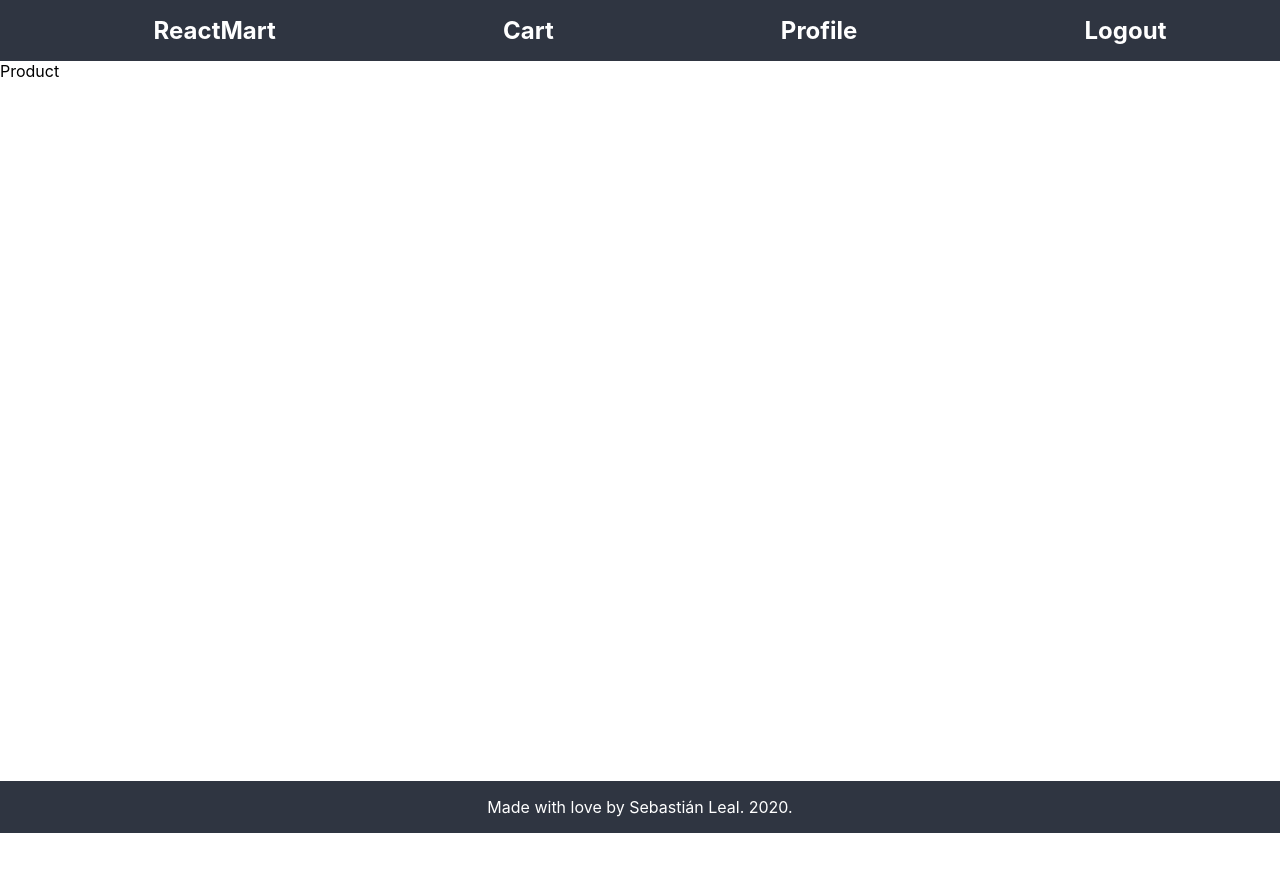
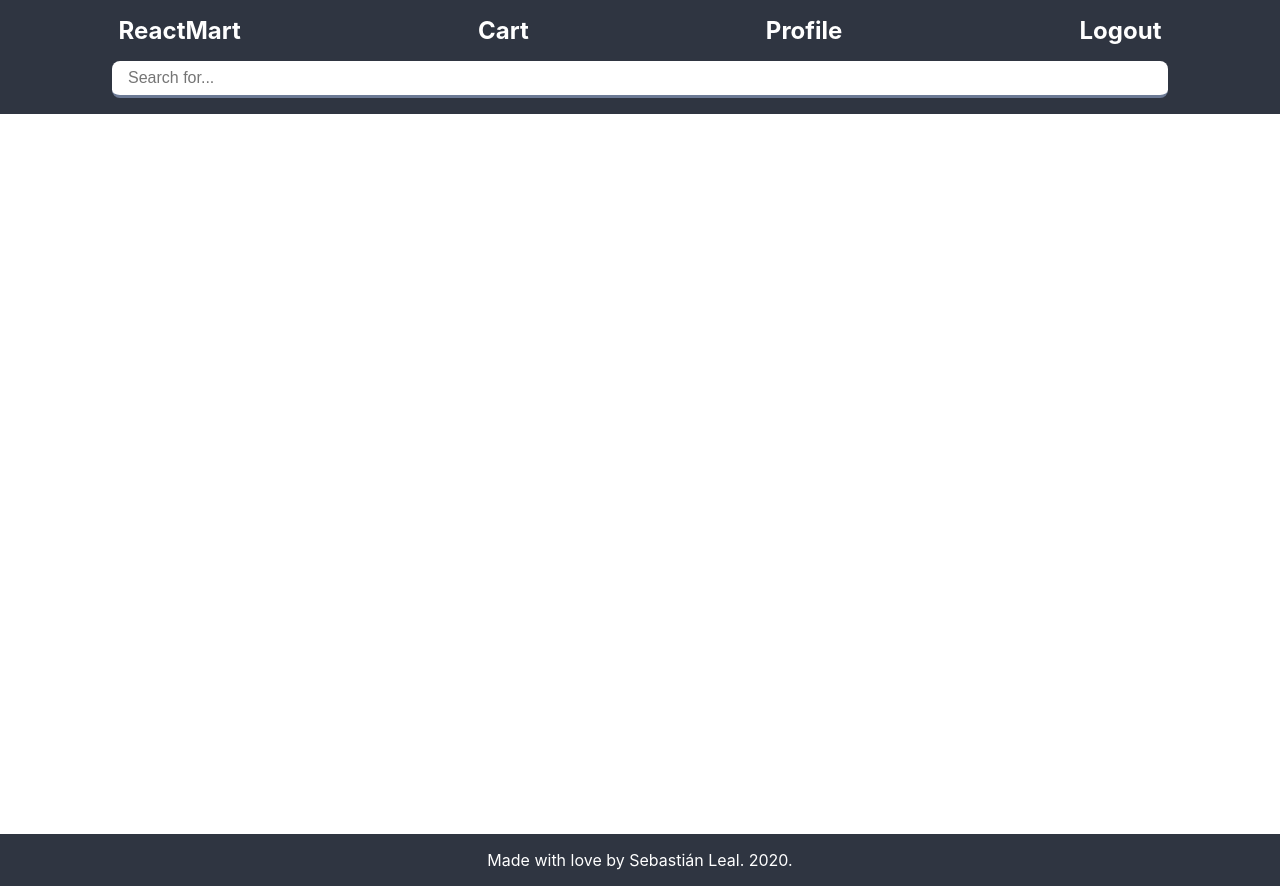
Before and after one commit to achilleleal/ecommerce-site, a React (Create React App) app: page / in a window 1280 px wide. Before the commit the page ends 833 px from the top, so only its background shows below. Built offline with nearby package versions, Linux system fonts and the light colour scheme.

Commit message:
created Searchbar

```diff
--- a/src/components/App.jsx
+++ b/src/components/App.jsx
@@ -1,11 +1,30 @@
-import React from 'react';
+import React, { useState, useEffect } from 'react';
 import Layout from "./Layout";
+import Home from './Home'
 import ProductPage from './ProductPage';
 
 function App() {
+
+  const [route, setRoute] = useState('home');
+
+  const [search, setSearch] = useState('')
+  // Clear searchbar on route change
+  useEffect(() => {
+    setSearch('')
+  }, [route])
+
   return (
-    <Layout>
-      <ProductPage />
+    <Layout setRoute={setRoute} setSearch={setSearch}>
+    {/* {route === 'home'
+      ? <Home  />
+     :(route === 'product'
+        ? <ProductPage/>
+     :(route === 'cart'
+        ? <Cart />
+        : <Profile />
+          )
+        )
+    } */}
     </Layout>
   );
 }
--- /dev/null
+++ b/src/components/Home.jsx
@@ -0,0 +1,10 @@
+import React from 'react';
+
+export default function Home() {
+
+    return (
+        <>
+            Home
+        </>
+    )
+}
--- a/src/components/Layout.jsx
+++ b/src/components/Layout.jsx
@@ -1,4 +1,5 @@
 import React from 'react'
+import Searchbar from './Searchbar';
 
 const Link = ({ to, onClick, image }) => {
     return (
@@ -9,7 +10,8 @@ const Link = ({ to, onClick, image }) => {
     );
 }
 
-export default function Layout({ children, setRoute, logout }) {
+export default function Layout({ children, setSearch, setRoute, logout }) {
+
     return (
         <>
             <header>
@@ -18,17 +20,17 @@ export default function Layout({ children, setRoute, logout }) {
                         <Link
                           to="ReactMart"
                           image=""
-                          onClick={() => setRoute()}
+                          onClick={() => setRoute('home')}
                         />
                         <Link
                           to="Cart"
                           image=""
-                          onClick={() => setRoute()}
+                          onClick={() => setRoute('cart')}
                         />
                         <Link
                           to="Profile"
                           image=""
-                          onClick={() => setRoute()}
+                          onClick={() => setRoute('profile')}
                         />
                         <Link
                           to="Logout"
@@ -37,6 +39,7 @@ export default function Layout({ children, setRoute, logout }) {
                         />
                     </ul>
                 </nav>
+                <Searchbar setSearch={setSearch} />
             </header>
             <main>
                 {children}
--- /dev/null
+++ b/src/components/Searchbar.jsx
@@ -0,0 +1,13 @@
+import React from 'react'
+
+export default function SearchBox({ setSearch }) {
+    return (
+        <>
+            <input type="text"
+              onChange={(e) => setSearch(e.target.value)}
+              className="search-bar"
+              placeholder="Search for..."
+            />
+        </>
+    )
+}
--- a/src/index.css
+++ b/src/index.css
@@ -20,6 +20,7 @@ h1, h2, p {
 
 .nav-bar {
   margin: 0;
+  padding-left: 0;
   display: flex;
   justify-content: space-around;
 }
@@ -34,6 +35,16 @@ h1, h2, p {
   color: darkorange;
 }
 
+.search-bar {
+  border-radius: .5rem;
+  border-width: 0 0 .2rem 0;
+  border-color: rgb(47, 53, 65);
+  width: 80%;
+  margin-top: 1rem;
+  padding: 0.5rem 1rem;
+  font-size: 1rem;
+}
+
 main {
   min-height: 90vh;
 }
```
